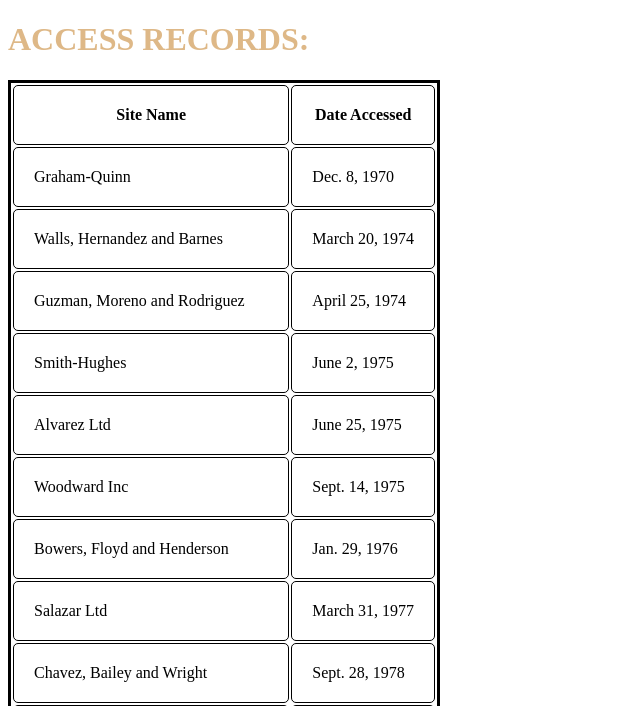
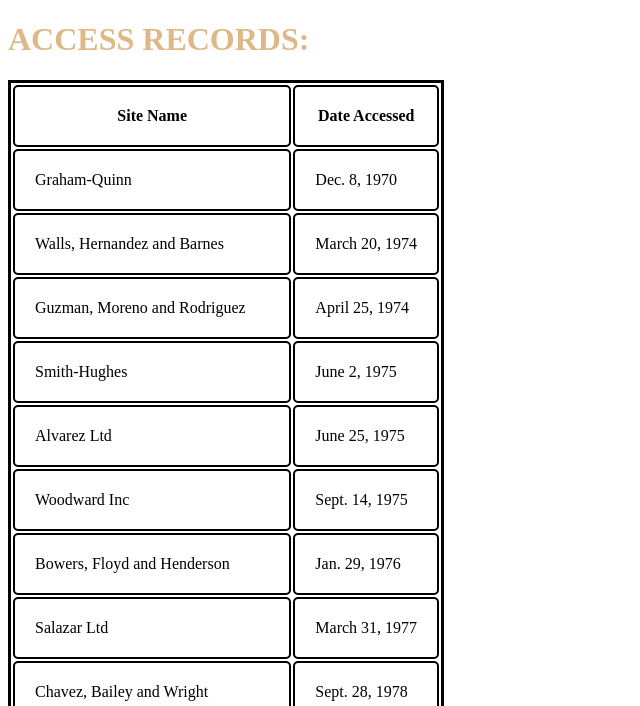
Before and after one commit to madhuri-chowhan/pagenew, a Django app: page /info in a window 1280 px wide. Shown: the top 706 px of the page, without its empty margins (0-640 px from the left). Run offline with Django 3.2, Linux system fonts and the light colour scheme; data comes from the database, SQL or seed files in the repository.

Commit message:
Update mystyle.css

```diff
--- a/project_one/static/css/mystyle.css
+++ b/project_one/static/css/mystyle.css
@@ -7,5 +7,5 @@ table{
     border: 3px solid black;
 }
 td, th{
-    border: 1px solid black; border-radius: 5px; padding: 20px;
+    border: 2px solid black; border-radius: 5px; padding: 20px;
 }
```
